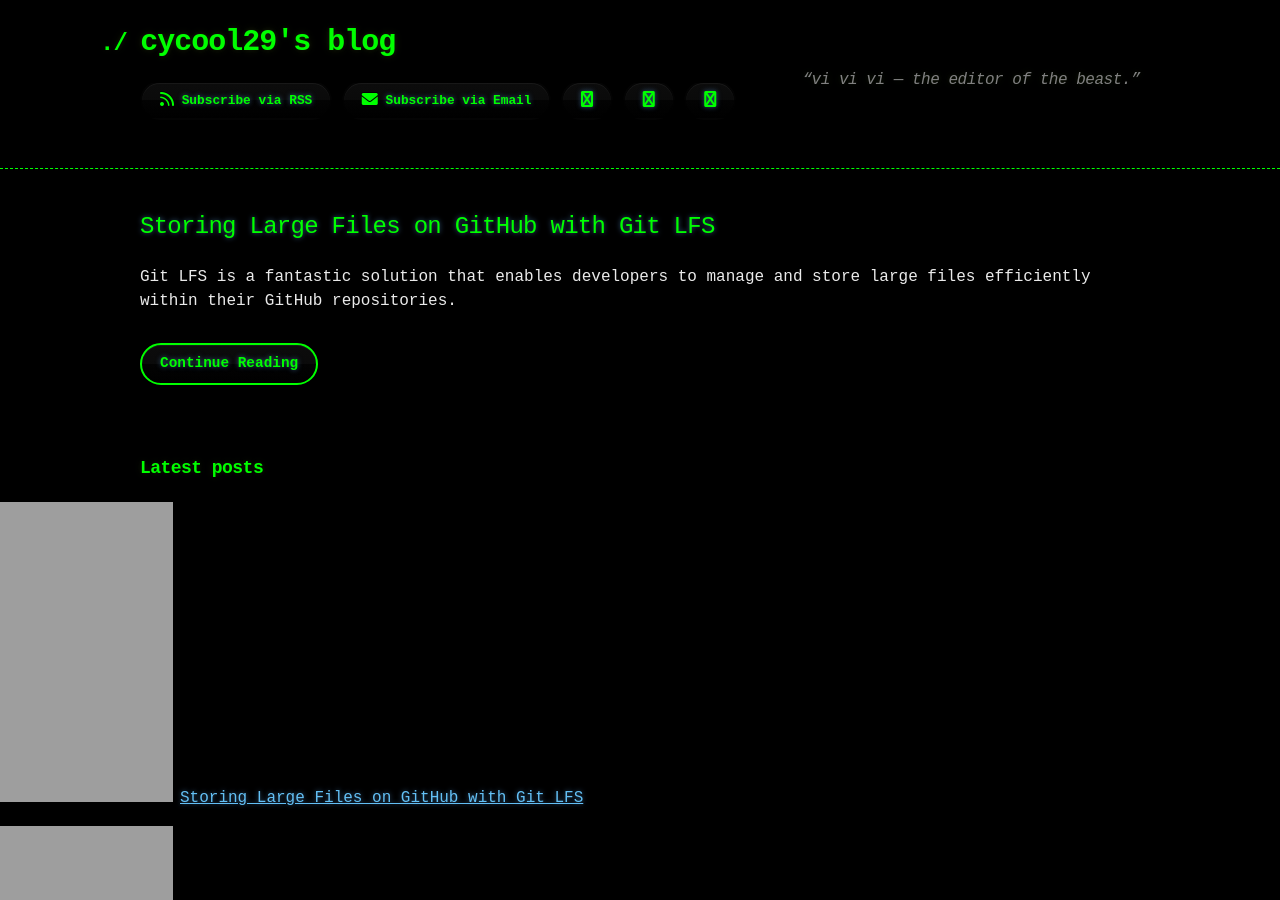
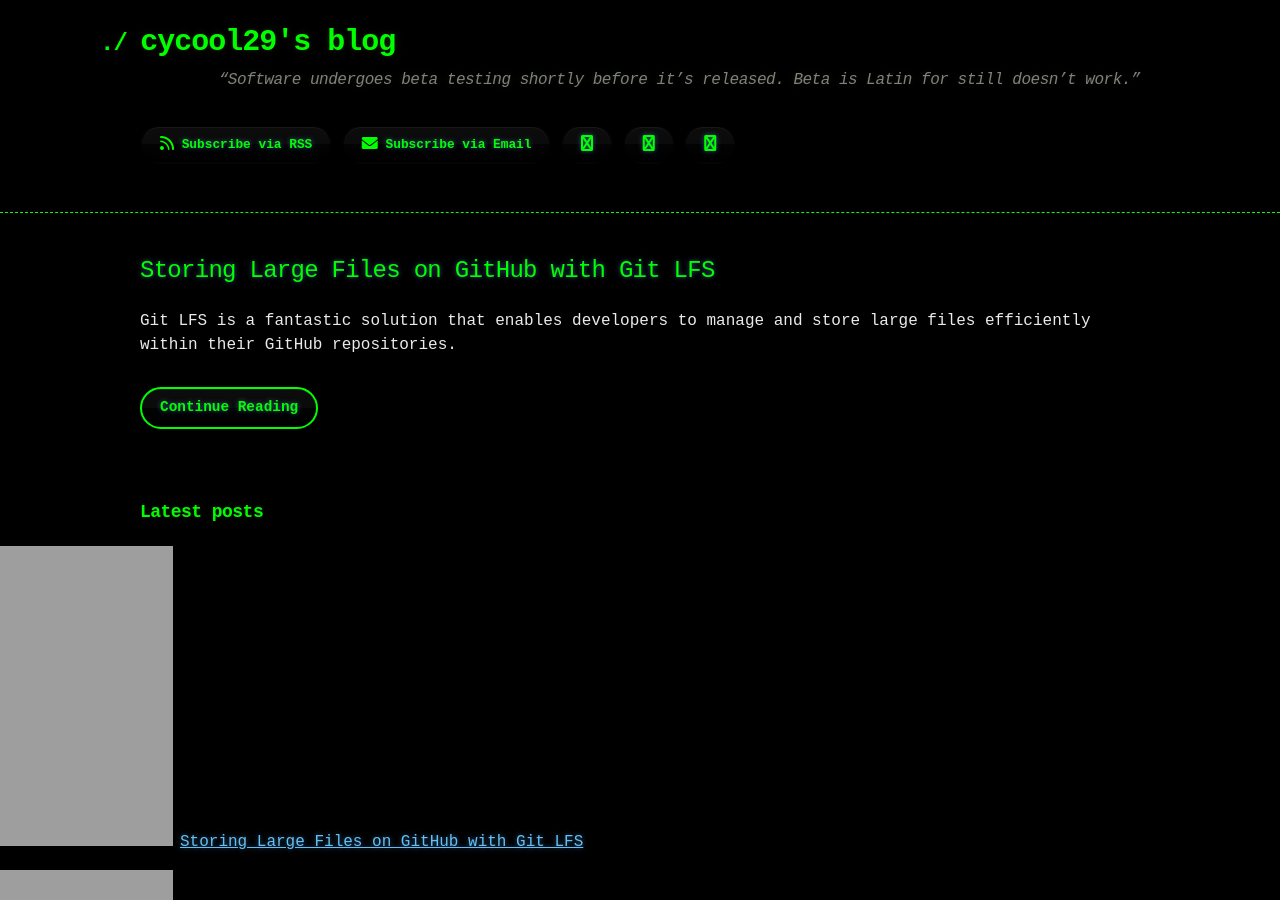
Before and after one commit to cycool29/cycool29.github.io, a Jekyll site: the page built from index.md, in a window 1280 px wide and 900 px high. Built offline with Jekyll 4.4.1, drawn with Linux system fonts in a browser that asks for light colours; a style sheet for code colours, icons or effects is not loaded.

Commit message:
Update quotes

```diff
--- a/_config.yml
+++ b/_config.yml
@@ -1,5 +1,5 @@
 title: cycool29's blog
-description: "“vi vi vi — the editor of the beast.” "
+description: "“Software undergoes beta testing shortly before it’s released. Beta is Latin for still doesn’t work.” "
 bio: A high school student. Intermediate in Python, Git, Bash. Learning JavaScript. He/Him. "
 author: cycool29
 url: https://cycool29.github.io
```
